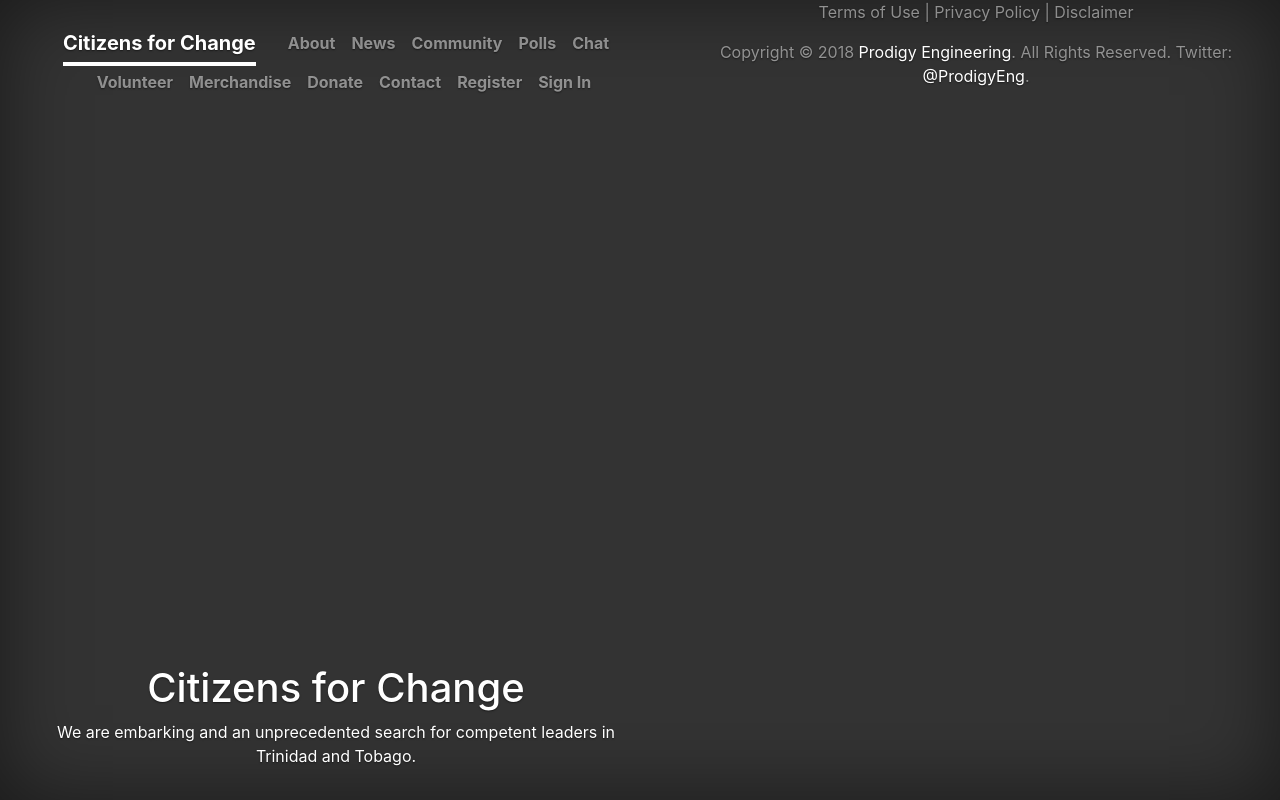
After one commit to muddiman/project100, a Django app: page /about in a window 1280 px wide. The commit adds this page. Run offline with Django 3.2, Linux system fonts and the light colour scheme; some libraries are stand-ins or nearby versions.

Commit message:
Next step: add some functionality

```diff
--- /dev/null
+++ b/project100/homepage/templates/homepage/about.html
@@ -0,0 +1,19 @@
+{% extends "homepage/header.html" %}
+
+{% block header %}
+    <title>About Citizens for Change</title>
+{% endblock %}
+
+{% block content %}
+    {% include "homepage/includes/navbarsnippet.html" %}
+    <main role="main" class="inner cover">
+        <h1>Citizens for Change</h1>
+        <p>We are embarking and an unprecedented search for competent leaders in Trinidad and Tobago.</p>
+
+    </main>
+{% endblock %}
+
+{% block footer %}
+    {% include "homepage/includes/footersnippet.html" %}
+    {% include "homepage/includes/jscodesnippet.html" %}
+{% endblock %}
--- a/project100/homepage/templates/homepage/header.html
+++ b/project100/homepage/templates/homepage/header.html
@@ -3,10 +3,9 @@
 <HEAD>
     <!-- Additional header files to help pass header links needed for other pages -->
     {% block header %}
-
+    <title>Citizens for Change</title>
     {% endblock %}
 
-    <title>Citizens for Change</title>
     <meta charset="utf-8"/>
     <meta name="viewport" content="width=device-width, initial-scale=1, shrink-to-fit=no">
     <meta name="description" content="Political Action Committee in Trinidad & Tobago">
@@ -29,9 +28,6 @@
         {% endblock %}
     </div>
 
-    <!-- dEBUG: trying to find the issue with static -->
-    <img src="{% static "images/j-b.png" %}" alt="Tits"/>
-
     <div>
         <!-- additional footer information -->
         {% block footer %}
--- a/project100/homepage/templates/homepage/includes/navbarsnippet.html
+++ b/project100/homepage/templates/homepage/includes/navbarsnippet.html
@@ -4,7 +4,7 @@
             <!-- <h3 class="masthead-brand">Citizens for Change</h3> -->
             <nav class="navbar nav-masthead justify-content-center">
                 <a class="nav-link navbar-brand active" href="#">Citizens for Change</a>
-                <a class="nav-link" href="#">About</a>
+                <a class="nav-link" href="homepage/about.html">About</a>
                 <a class="nav-link" href="#">News</a>
                 <a class="nav-link" href="#">Community</a>
                 <a class="nav-link" href="#">Polls</a>
--- a/project100/homepage/urls.py
+++ b/project100/homepage/urls.py
@@ -1,8 +1,7 @@
-# from django.contrib import admin
-# from django.urls import path
 from django.conf.urls import url
 from . import views
 
 urlpatterns = [
-    url(r'^$', views.homepage, name='homepage')
+    url(r'^$', views.homepage, name='homepage'),
+    url(r'^about', views.about, name='about')
 ]
--- a/project100/homepage/views.py
+++ b/project100/homepage/views.py
@@ -1,7 +1,9 @@
 from django.shortcuts import render
-
 
 # Create your views here.
 
 def homepage(request):
     return render(request, 'homepage/home.html')
+
+def about(request):
+    return render(request, 'homepage/about.html')
--- a/project100/project100/urls.py
+++ b/project100/project100/urls.py
@@ -18,6 +18,6 @@ from django.urls import path, include
 
 urlpatterns = [
     path('admin/', admin.site.urls),
-    path('', include('homepage.urls'))
-    # path('psa_members/', include('psa_members.urls'))
+    path('', include('homepage.urls')),
+    path('homepage/', include('homepage.urls'))
 ]
```
Also changed, not shown: README.md, project100/homepage/static/media/images/j-b.png (deleted).
